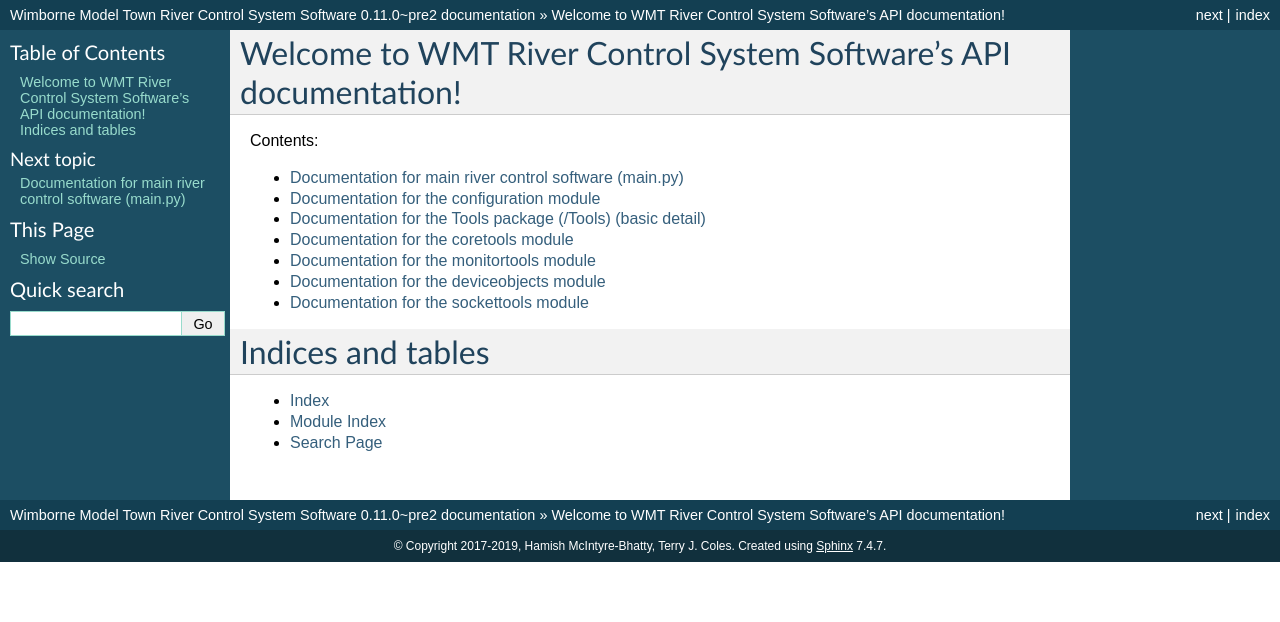
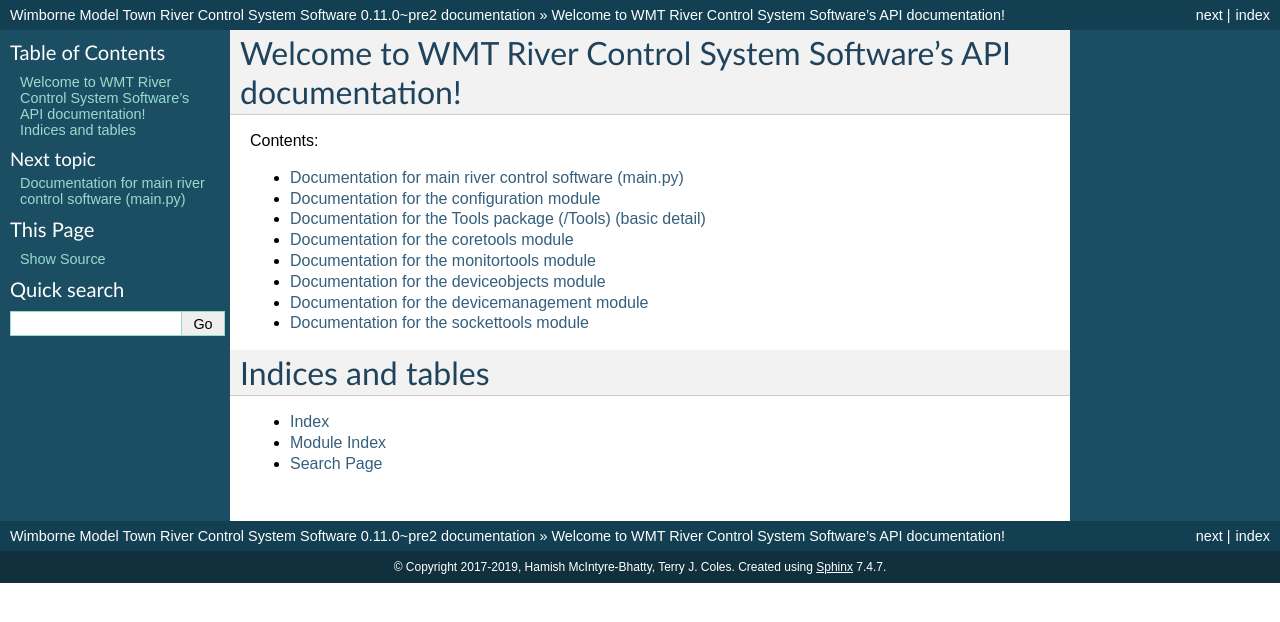
Before and after one commit to hamishmb/wmt-rivercontrolsystem, a Sphinx documentation site: the page built from docs/source/index.rst, in a window 1280 px wide. Shown: the top 622 px of the page. Built offline with Sphinx 7.4.7, drawn with Linux system fonts in a browser that asks for light colours.

Commit message:
Enable generating documentation for the devicemanagement.py file

```diff
--- /dev/null
+++ b/docs/source/devicemanagement.rst
@@ -0,0 +1,5 @@
+Documentation for the devicemanagement module
+*********************************************
+
+.. automodule:: rivercontrolsystem.Tools.devicemanagement
+    :members:
--- a/docs/source/index.rst
+++ b/docs/source/index.rst
@@ -17,6 +17,7 @@ Contents:
     coretools
     monitortools
     deviceobjects
+    devicemanagement
     sockettools
 
 
```
